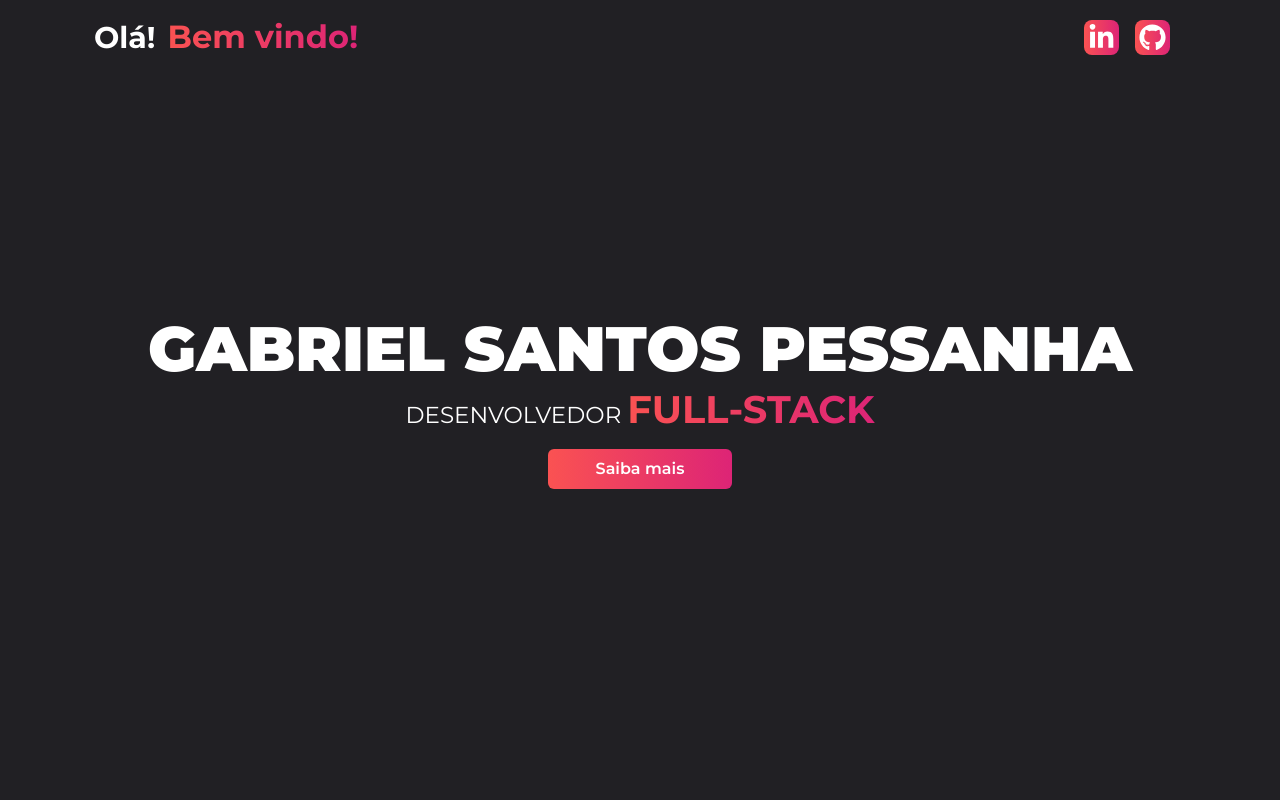
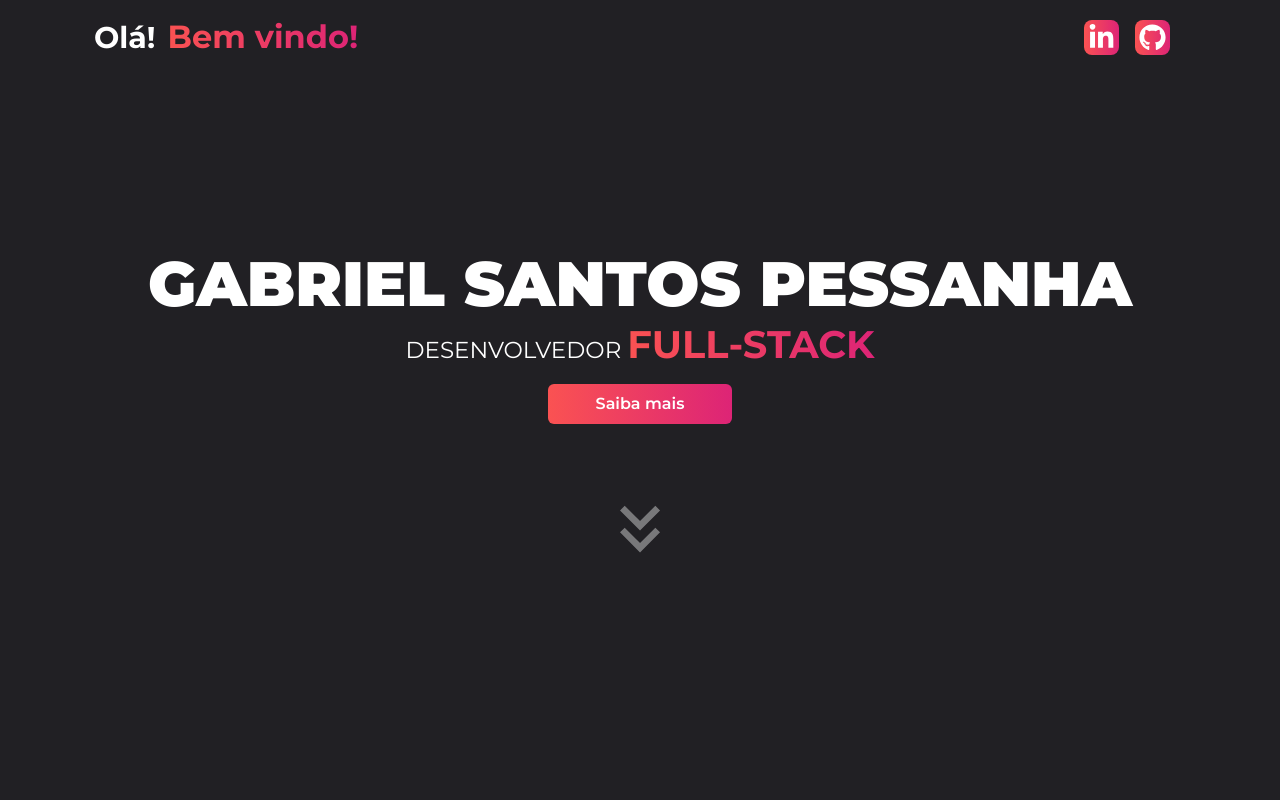
Before and after one commit to gabrielspessanha/portifolio, a Next.js app: page / in a window 1280 px wide. Shown: the top 800 px of the page. Built offline with nearby package versions, Linux system fonts and the light colour scheme.

Commit message:
adicionando icone de rolagem

```diff
--- a/src/components/About/index.tsx
+++ b/src/components/About/index.tsx
@@ -1,3 +1,4 @@
+import { MdKeyboardDoubleArrowDown } from 'react-icons/md';
 import { Footer } from '../common/Footer';
 import './styles.scss'
 import { HiDownload } from "react-icons/hi";
@@ -24,6 +25,7 @@ export function About(){
                 </button>
                 </a>
             </div>
+            <MdKeyboardDoubleArrowDown className="animate-ping absolute left-2/4 bottom-0.5" size={50} />
         </div>
     )
 }
--- a/src/components/Main/index.tsx
+++ b/src/components/Main/index.tsx
@@ -4,6 +4,8 @@ import React from 'react'
 
 import styles from './styles.module.scss';
 import { BackToTopButton } from '../common/backToTopButton';
+import { MdKeyboardDoubleArrowDown } from "react-icons/md";
+
 
 const Main = () => {
   return (
@@ -14,6 +16,7 @@ const Main = () => {
         <button className='bg-light text-white font-semibold bg-gradient-to-r from-orange to-pink border-none px-5 py-2 hover:scale-110 ease-out duration-300 rounded-md' style={{ border: 'none'}}>Saiba mais</button>
       </Link>
       <BackToTopButton />
+      <MdKeyboardDoubleArrowDown className="animate-ping mt-20" size={50} />
     </main>
   )
 }
```
